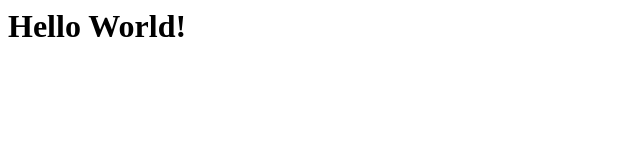
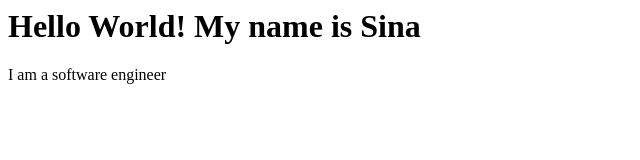
Before and after one commit to sinapah/sinaPah.github.io, a plain HTML site: page index.html in a window 1280 px wide. Shown: the whole page, without its empty margins (0-640 px from the left). Drawn offline with Linux system fonts and the light colour scheme.

Commit message:
second commit

```diff
--- a/index.html
+++ b/index.html
@@ -1 +1,2 @@
-<h1>Hello World!</h1>
+<h1>Hello World! My name is Sina</h1>
+<p>I am a software engineer</p>
```
